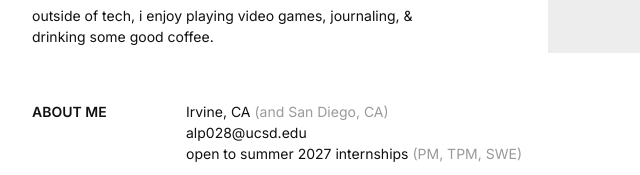
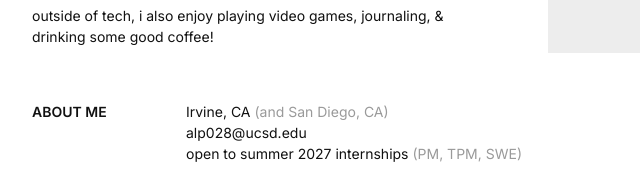
Before and after one commit to apalicepark/personal-website, a plain HTML site: page index.html in a window 1280 px wide. Shown: the part 223-398 px from the top of the page, 280-920 px from the left. Drawn offline with Linux system fonts and the light colour scheme.

Commit message:
minor phrasing changes

```diff
--- a/index.html
+++ b/index.html
@@ -25,7 +25,7 @@
     <div>
       <div class="role">data science @ ucsd | product, software, consumer tech</div>
       <p class="bio">hi! i'm alice, a data science student @ ucsd minoring in design. i'm interested in the intersection of software and product, especially building consumer tech that helps foster meaningful digital communities and experiences.</p>
-      <p class="bio">outside of tech, i enjoy playing video games, journaling, & drinking some good coffee.</p>
+      <p class="bio">outside of tech, i also enjoy playing video games, journaling, & drinking some good coffee!</p>
     </div>
     <!-- Put a photo named photo.jpg in this folder. Until then this shows as a grey box. -->
     <figure class="photo"><img src="photo.jpg" alt="Alice" onerror="this.remove()"></figure>
```
